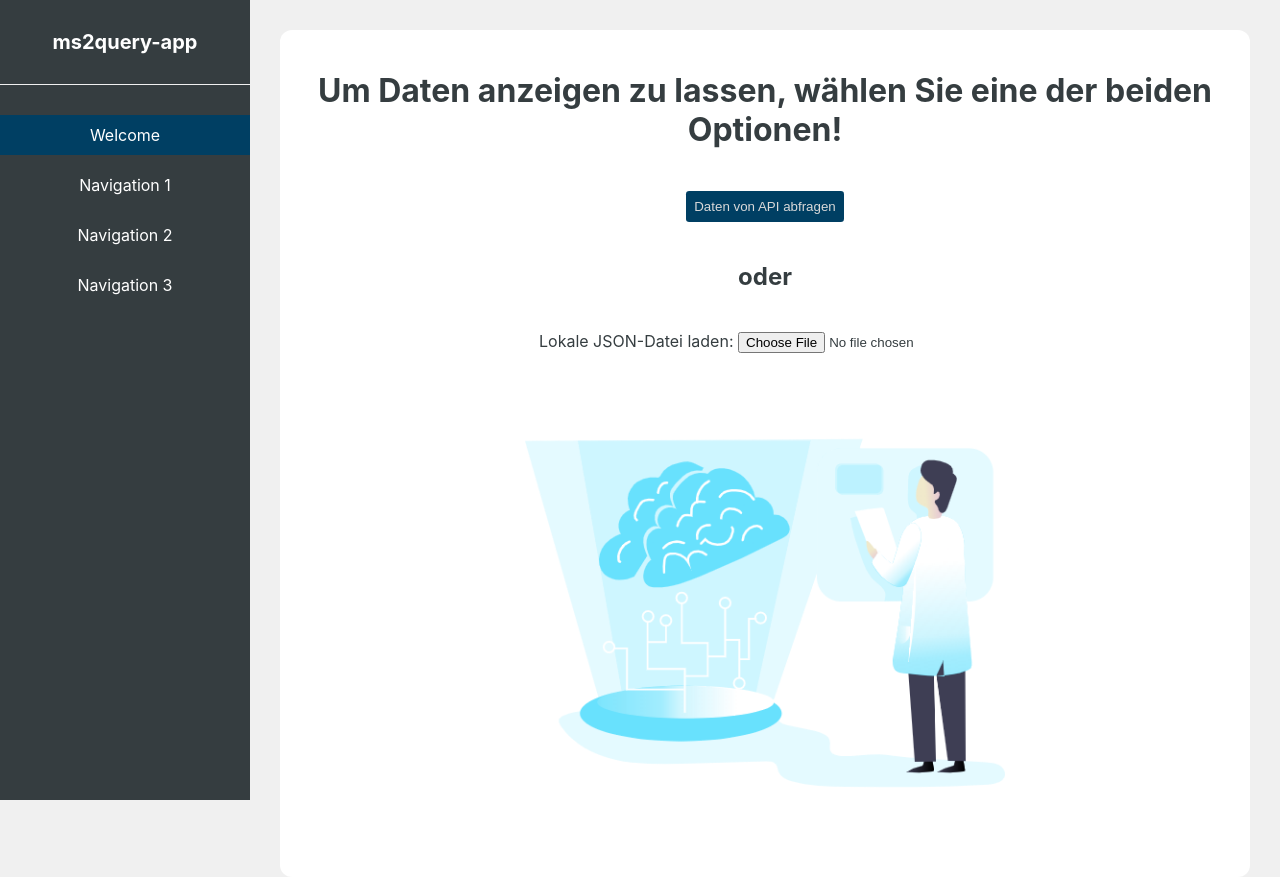
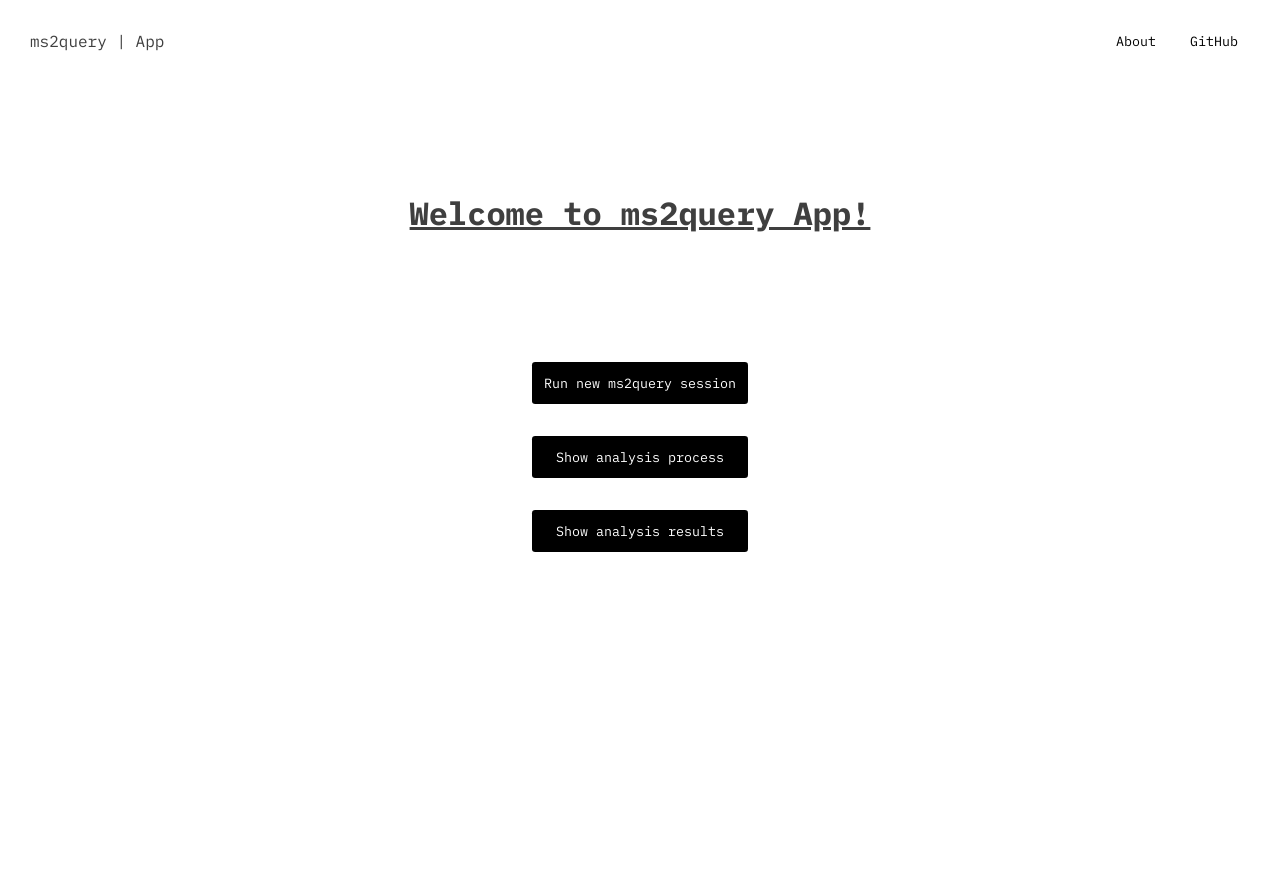
Before and after one commit to iomega/ms2query-app, a Svelte app in the folder frontend/: page / in a window 1280 px wide. After the commit the page ends 800 px from the top, so only its background shows below. Built offline with nearby package versions, Linux system fonts and the light colour scheme.

Commit message:
Frontend redesign

```diff
--- a/frontend/index.html
+++ b/frontend/index.html
@@ -3,6 +3,9 @@
   <head>
     <meta charset="UTF-8" />
     <link rel="icon" href="/favicon.ico" />
+    <link rel="preconnect" href="https://fonts.googleapis.com">
+    <link rel="preconnect" href="https://fonts.gstatic.com" crossorigin>
+    <link href="https://fonts.googleapis.com/css2?family=IBM+Plex+Mono:wght@300;400;500;600;700&display=swap" rel="stylesheet">
     <meta name="viewport" content="width=device-width, initial-scale=1.0" />
     <title>ms2query-app</title>
   </head>
--- a/frontend/src/App.svelte
+++ b/frontend/src/App.svelte
@@ -1,87 +1,45 @@
 <script lang="ts">
-    import Sidebar from "./components/Sidebar.svelte";
     import Box from "./components/Box.svelte";
-    import ResultsTable from "./components/ResultsTable.svelte";
-    import Input from "./components/Input.svelte";
-    import { getResults } from "./api/fetch.api";
-    import { fade } from "svelte/transition";
     import Button from "./components/Button.svelte";
+    import WelcomeView from "./views/WelcomeView.svelte";
+    import AnalysisView from "./views/AnalysisView.svelte";
+    import ProcessView from "./views/ProcessView.svelte";
+    import RunView from "./views/RunView.svelte";
 
-    let tableItems = [];
-    $: console.log("tableItems: ", tableItems);
-
-    let searchKeyword = "";
-
-    $: tableItemsSearched = tableItems.filter((item) =>
-        searchKeyword.length > 0
-            ? Object.values(item).join(",").includes(searchKeyword)
-            : true
-    );
-
-    const getDataFromApi = async () => {
-        const response = await getResults();
-        const data = await response.json();
-
-        tableItems = data.map((item) => {
-            return {
-                ...item,
-            };
-        });
-    };
-
-    let files: any[] = [];
-    const getLocalData = async () => {
-        const file = files[0];
-
-        tableItems = JSON.parse(await file.text());
-    };
+    let activeView: "welcome" | "run" | "process" | "analysis" = "welcome";
 </script>
 
 <main>
-    <Sidebar />
+    <div class="header">
+        <div class="header-left">ms2query | App</div>
+        <div class="header-right">
+            <Button id="about-button" color="white">About</Button>
+            <Button id="contact-button" color="white">GitHub</Button>
+        </div>
+    </div>
 
     <div class="content">
-        <Box>
-            {#if tableItems.length === 0}
-                <div class="upload-area">
-                    <h1>
-                        Um Daten anzeigen zu lassen, wählen Sie eine der beiden
-                        Optionen!
-                    </h1>
+        {#if activeView === "welcome"}
+            <WelcomeView on:click="{({ detail }) => (activeView = detail)}" />
 
-                    <div>
-                        <Button
-                            id="get-data-button"
-                            on:click="{() => getDataFromApi()}">
-                            Daten von API abfragen
-                        </Button>
-                    </div>
-
-                    <h2>oder</h2>
-
-                    <div>
-                        <label for="file-upload">
-                            Lokale JSON-Datei laden:
-                        </label>
-                        <input
-                            id="file-upload"
-                            type="file"
-                            bind:files
-                            on:change="{() => getLocalData()}" />
-                    </div>
-                    <div class="no-data-placeholder">
-                        <img
-                            src="../src/assets/Artificial Intelligence_Monochromatic.png"
-                            alt="" />
-                    </div>
-                </div>
-            {:else}
-                <div class="table-box" transition:fade>
-                    <Input bind:value="{searchKeyword}" label="Suche" />
-                    <ResultsTable items="{tableItemsSearched}" />
-                </div>
-            {/if}
-        </Box>
+            <!-- <div class="illustration">
+                <img
+                    src="../src/assets/Artificial Intelligence_Monochromatic.png"
+                    alt="" />
+            </div> -->
+        {:else if activeView === "run"}
+            <Box on:close="{() => (activeView = 'welcome')}">
+                <RunView />
+            </Box>
+        {:else if activeView === "process"}
+            <Box on:close="{() => (activeView = 'welcome')}">
+                <ProcessView />
+            </Box>
+        {:else if activeView === "analysis"}
+            <Box on:close="{() => (activeView = 'welcome')}">
+                <AnalysisView />
+            </Box>
+        {/if}
     </div>
 </main>
 
@@ -90,50 +48,51 @@
     :global(body) {
         padding: 0;
         margin: 0;
-        background-color: #f0f0f0;
+        color: #3f3f3f;
+        background-color: #ffffff;
         font-family: -apple-system, BlinkMacSystemFont, "Segoe UI", Roboto,
             Oxygen, Ubuntu, Cantarell, "Open Sans", "Helvetica Neue", sans-serif;
+        font-family: "IBM Plex Mono", monospace;
     }
 
-    $sidebarWidth: 250px;
-    :global(.sidebar) {
-        width: $sidebarWidth;
+    main {
+        display: flex;
+        flex-direction: column;
+        position: fixed;
+        top: 0;
+        bottom: 0;
+        left: 0;
+        right: 0;
+    }
+
+    .header {
+        flex: 0;
+
+        display: flex;
+        justify-content: space-between;
+        align-items: center;
+        padding: 20px 30px;
+        box-sizing: border-box;
+        height: 100px;
+
+        .header-right {
+            display: flex;
+            gap: 10px;
+        }
     }
 
     .content {
+        flex: 1;
         box-sizing: border-box;
-        margin-left: $sidebarWidth;
         padding: 30px;
-        height: 100vh;
-        color: #353d40;
 
-        .header {
-            width: 100%;
-            display: flex;
-            justify-content: space-between;
-        }
-
-        .upload-area {
-            display: flex;
-            flex-direction: column;
-            align-items: center;
-            gap: 20px;
-            text-align: center;
-        }
-
-        .no-data-placeholder {
+        .illustration {
+            margin-top: 3rem;
             text-align: center;
             img {
                 height: 30rem;
                 width: 30rem;
             }
-        }
-
-        .table-box {
-            display: flex;
-            flex-direction: column;
-            gap: 20px;
-            text-align: left;
         }
     }
 
--- a/frontend/src/components/Box.svelte
+++ b/frontend/src/components/Box.svelte
@@ -1,8 +1,25 @@
 <script lang="ts">
+    import { createEventDispatcher } from "svelte";
+    import Button from "./Button.svelte";
+    import { fade } from "svelte/transition";
+
+    const dispatch = createEventDispatcher();
     export let padding = "20px";
 </script>
 
-<div class="box" style="{`padding: ${padding};`}">
+<div
+    in:fade="{{ delay: 250 }}"
+    out:fade
+    class="box"
+    style="{`padding: ${padding};`}">
+    <div class="header">
+        <Button
+            id="back-button"
+            color="white"
+            on:click="{() => dispatch('close')}">
+            Close view
+        </Button>
+    </div>
     <slot />
 </div>
 
@@ -10,5 +27,13 @@
     .box {
         background-color: white;
         border-radius: 12px;
+        border: 1px solid #000000;
+        height: 100%;
+        box-sizing: border-box;
+        overflow-y: auto;
+
+        .header {
+            text-align: right;
+        }
     }
 </style>
--- a/frontend/src/components/Button.svelte
+++ b/frontend/src/components/Button.svelte
@@ -4,23 +4,46 @@
     const dispatch = createEventDispatcher();
 
     export let id: string;
+    export let color: "white" | "black" | "blue";
 </script>
 
-<button id="{id}" on:click="{() => dispatch('click')}">
+<button id="{id}" class="{color}" on:click="{() => dispatch('click')}">
     <slot />
 </button>
 
 <style lang="scss">
     button {
-        padding: 0.5rem;
+        font-family: "IBM Plex Mono", monospace;
+        padding: 0.75rem;
         cursor: pointer;
-        background-color: #003f63;
         border: none;
         border-radius: 0.2rem;
-        color: #d9d9d9;
 
-        &:hover {
-            background-color: lighten(#003f63, 10%);
+        &.white {
+            background-color: #ffffff;
+            color: #000000;
+
+            &:hover {
+                background-color: darken(#ffffff, 25%);
+            }
+        }
+
+        &.black {
+            background-color: #000000;
+            color: #ffffff;
+
+            &:hover {
+                background-color: lighten(#000000, 75%);
+            }
+        }
+
+        &.blue {
+            background-color: #003f63;
+            color: #d9d9d9;
+
+            &:hover {
+                background-color: lighten(#003f63, 10%);
+            }
         }
     }
 </style>
--- a/frontend/src/components/Sidebar.svelte
+++ /dev/null
@@ -1,46 +0,0 @@
-<script lang="ts">
-</script>
-
-<div class="sidebar">
-    <div class="header">ms2query-app</div>
-
-    <div class="nav-item active">Welcome</div>
-
-    <div class="nav-item">Navigation 1</div>
-
-    <div class="nav-item">Navigation 2</div>
-
-    <div class="nav-item">Navigation 3</div>
-</div>
-
-<style lang="scss">
-    .sidebar {
-        position: fixed;
-        top: 0;
-        bottom: 0;
-        left: 0;
-        text-align: center;
-        box-sizing: border-box;
-        background-color: #353d40;
-        color: #ffffff;
-    }
-
-    .header {
-        font-size: 20px;
-        font-weight: 700;
-        margin-bottom: 30px;
-        padding: 30px;
-        border-bottom: 1px solid #f0f0f0;
-    }
-
-    .nav-item {
-        padding: 10px;
-        margin-bottom: 10px;
-        cursor: pointer;
-
-        &.active,
-        &:hover {
-            background-color: #003f63;
-        }
-    }
-</style>
--- /dev/null
+++ b/frontend/src/views/AnalysisView.svelte
@@ -0,0 +1,92 @@
+<script lang="ts">
+    import Button from "../components/Button.svelte";
+    // import Box from "../components/Box.svelte";
+    import ResultsTable from "../components/ResultsTable.svelte";
+    import Input from "../components/Input.svelte";
+    import { getResults } from "../api/fetch.api";
+    import { fade } from "svelte/transition";
+
+    let tableItems = [];
+    $: console.log("tableItems: ", tableItems);
+
+    let searchKeyword = "";
+
+    $: tableItemsSearched = tableItems.filter((item) =>
+        searchKeyword.length > 0
+            ? Object.values(item).join(",").includes(searchKeyword)
+            : true
+    );
+
+    const getDataFromApi = async () => {
+        const response = await getResults();
+        const data = await response.json();
+
+        tableItems = data.map((item) => {
+            return {
+                ...item,
+            };
+        });
+    };
+
+    let files: any[] = [];
+    const getLocalData = async () => {
+        const file = files[0];
+
+        tableItems = JSON.parse(await file.text());
+    };
+</script>
+
+<div class="analysis-view">
+    {#if tableItems.length === 0}
+        <div class="upload-area">
+            To see an analysis of your data, choose one of the following
+            options:
+
+            <div class="options">
+                <Button
+                    id="get-data-button"
+                    color="black"
+                    on:click="{() => getDataFromApi()}">
+                    Daten von API abfragen
+                </Button>
+                <input
+                    id="file-upload"
+                    type="file"
+                    bind:files
+                    on:change="{() => getLocalData()}" />
+            </div>
+        </div>
+    {:else}
+        <div class="table-box" transition:fade>
+            <Input bind:value="{searchKeyword}" label="Suche" />
+            <ResultsTable items="{tableItemsSearched}" />
+        </div>
+    {/if}
+</div>
+
+<style lang="scss">
+    .analysis-view {
+        padding: 30px;
+
+        .upload-area {
+            display: flex;
+            flex-direction: column;
+            align-items: center;
+            gap: 3rem;
+            text-align: center;
+
+            .options {
+                display: flex;
+                align-items: center;
+                gap: 2rem;
+            }
+        }
+
+        .table-box {
+            display: flex;
+            flex-direction: column;
+            gap: 20px;
+            text-align: left;
+        }
+    }
+</style>
--- /dev/null
+++ b/frontend/src/views/ProcessView.svelte
@@ -0,0 +1,14 @@
+<script lang="ts">
+</script>
+
+<div class="process-view">
+    As the ms2query anaylsis takes quite a while to run, the current process can
+    be seen here. If you have launched several analysis, a list of processes is
+    shown in this view.
+</div>
+
+<style lang="scss">
+    .process-view {
+        padding: 30px;
+    }
+</style>
--- /dev/null
+++ b/frontend/src/views/RunView.svelte
@@ -0,0 +1,13 @@
+<script lang="ts">
+</script>
+
+<div class="run-view">
+    In this view, a new ms2query analysis run can be launched after uploading an
+    appropriate file.
+</div>
+
+<style lang="scss">
+    .run-view {
+        padding: 30px;
+    }
+</style>
--- /dev/null
+++ b/frontend/src/views/WelcomeView.svelte
@@ -0,0 +1,52 @@
+<script lang="ts">
+    import Button from "../components/Button.svelte";
+    import { createEventDispatcher } from "svelte";
+
+    const dispatch = createEventDispatcher();
+</script>
+
+<div class="welcome-view">
+    <h1>Welcome to ms2query App!</h1>
+
+    <div>
+        <Button
+            id="run-ms2query"
+            color="black"
+            on:click="{() => dispatch('click', 'run')}">
+            Run new ms2query session</Button>
+        <Button
+            id="show-process"
+            color="black"
+            on:click="{() => dispatch('click', 'process')}"
+            >Show analysis process</Button>
+        <Button
+            id="show-results"
+            color="black"
+            on:click="{() => dispatch('click', 'analysis')}"
+            >Show analysis results</Button>
+    </div>
+</div>
+
+<style lang="scss">
+    .welcome-view {
+        display: flex;
+        flex-direction: column;
+        justify-content: center;
+        align-items: center;
+        gap: 8rem;
+        overflow-y: auto;
+    }
+
+    h1 {
+        margin: 0;
+        margin-top: 5rem;
+        text-decoration: underline;
+        text-align: center;
+    }
+
+    div {
+        display: flex;
+        flex-direction: column;
+        gap: 2rem;
+    }
+</style>
```
